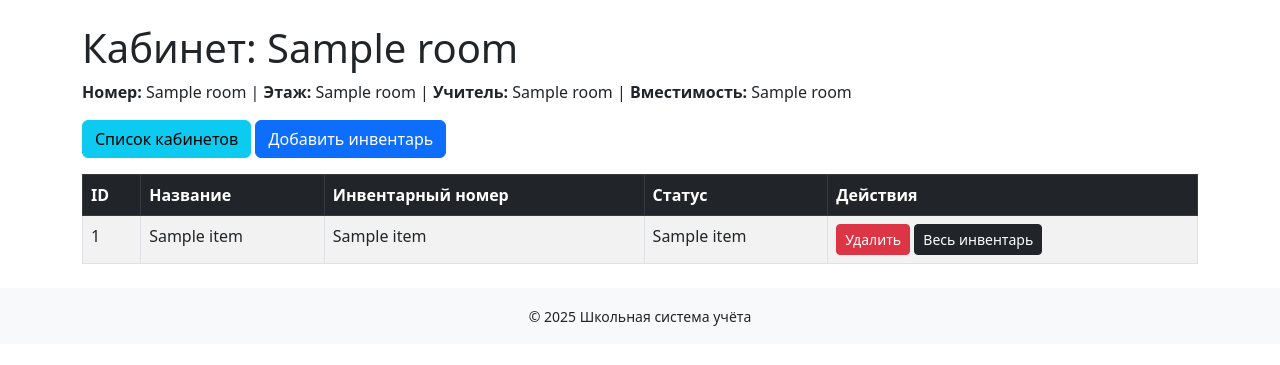
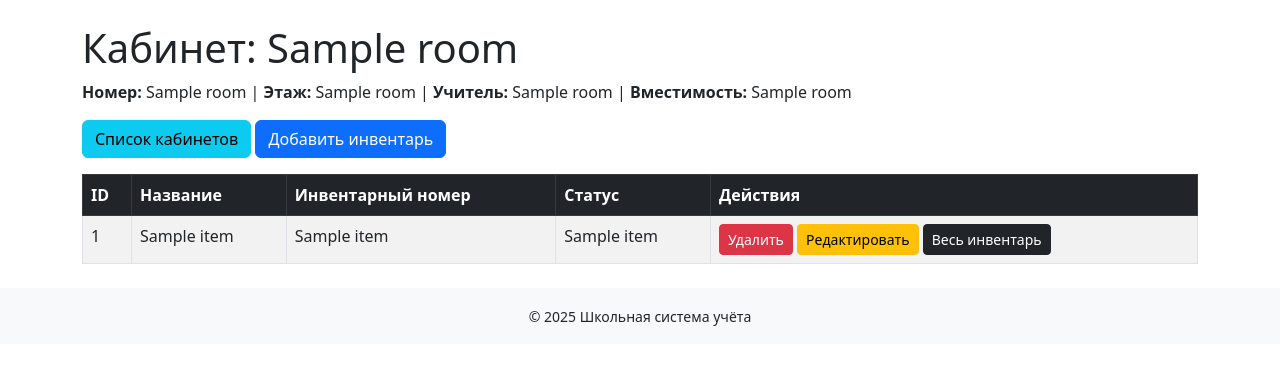
Before and after one commit to DaelinPr/prod_inv_cop, a Flask app: page /rooms/1 in a window 1280 px wide. Shown: the part 56-421 px from the top of the page. Run offline with Flask 3, Linux system fonts and the light colour scheme; a database or web service that is not in the repository returns one stand-in record (values such as "Sample title"); some libraries are stand-ins or nearby versions.

Commit message:
Update room_detail.html

```diff
--- a/templates/room_detail.html
+++ b/templates/room_detail.html
@@ -33,6 +33,7 @@
             <td>{{ item.status }}</td>
             <td>
                 <a href="/items/{{ item.id }}/delete/{{ room.id }}" class="btn btn-danger btn-sm">Удалить</a>
+                <a href="/items/{{ item[0] }}/edit/{{ item[6] }}" class="btn btn-warning btn-sm">Редактировать</a>
                 <a href="/items" class="btn btn-dark btn-sm">Весь инвентарь</a>
             </td>
         </tr>
```
